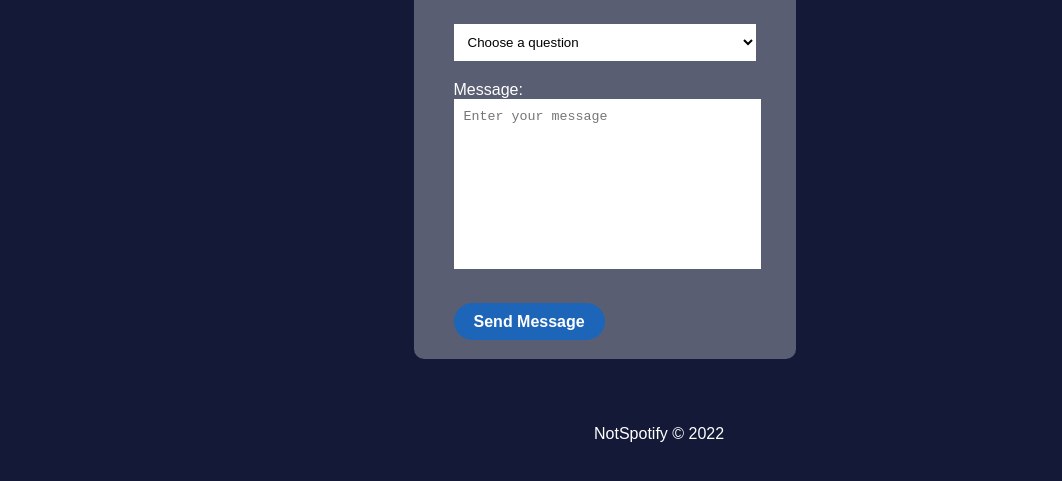
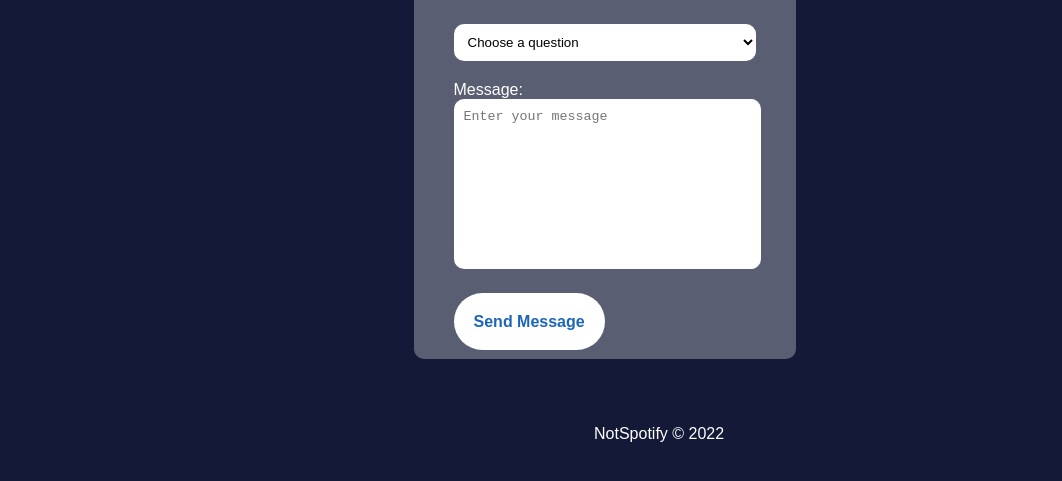
Before and after one commit to lucarosato1/coderhouse-44790, a plain HTML site: page pages/contact.html in a window 1280 px wide. In both pictures the pointer is over the link "Send Message". Shown: the part 377-858 px from the top of the page, without its empty margins (8-1070 px from the left). Drawn offline with nearby package versions, Linux system fonts and the light colour scheme.

Commit message:
Added some animations and borders

```diff
--- a/assets/styles/style.css
+++ b/assets/styles/style.css
@@ -158,6 +158,7 @@ nav{
     border-width: 2px;
     padding-left: 30px;
     margin-bottom: 20px;
+    transition: 0.3s;
 }
 
 .settings--item span{
@@ -168,6 +169,11 @@ nav{
 
 .settings--item p{
     color: #000000;
+}
+
+.settings--item:hover{
+    padding-top: 10px;
+    padding-bottom: 10px;
 }
 
 /* MAIN - Contact */
@@ -192,6 +198,7 @@ form input{
     padding: 10px;
     margin-bottom: 20px;
     outline: none;
+    border-radius: 10px;
 }
 
 form h2{
@@ -205,6 +212,7 @@ form h2{
     border: none;
     padding: 10px;
     margin-bottom: 20px;
+    border-radius: 10px;
 }
 
 .form--message-container {
@@ -219,6 +227,7 @@ form h2{
     padding: 10px;
     margin-bottom: 40px;
     resize: none;
+    border-radius: 10px;
 }
 
 .form--send-message{
@@ -227,7 +236,16 @@ form h2{
     background-color: #1D65B9;
     border-radius: 40px;
     padding: 10px 20px;
+    cursor: pointer;
+    transition: 0.3s;
 }
+
+.form--send-message:hover{
+    background-color: #ffffff;
+    color: #1D65B9;
+    padding: 20px;
+}
+
 
 /* MAIN - Search */
 .search--container{
```
